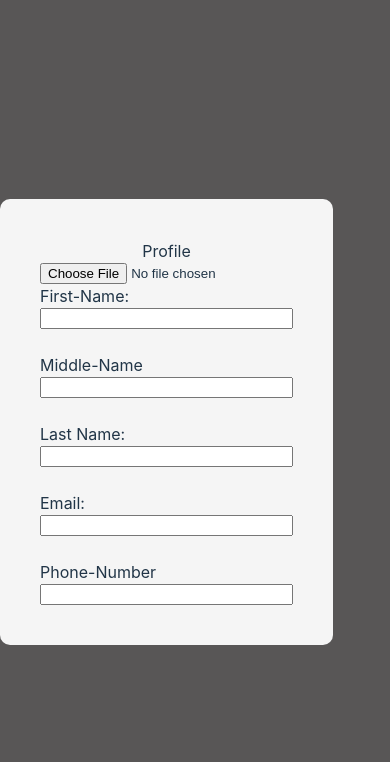
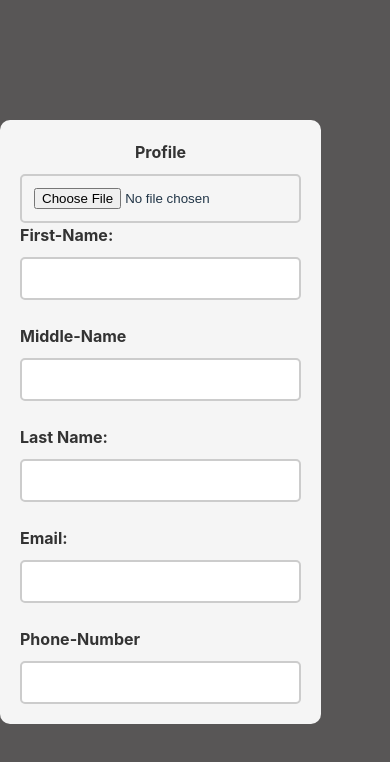
Before and after one commit to kubsamelkamu/CVApp, a React (Vite) app: page / in a window 390 px wide. Shown: the top 762 px of the page. Built offline with nearby package versions, Linux system fonts and the light colour scheme.

Commit message:
responsive design style

```diff
--- a/src/Component/GeneralInfo.module.css
+++ b/src/Component/GeneralInfo.module.css
@@ -24,3 +24,32 @@
     width: 100%;
     max-width: 400px;
 }
+.label{
+    margin-bottom: 10px;
+    font-weight: bold;
+    color: #333;
+}
+
+.input{
+    padding: 12px;
+    border: 2px solid #ccc;
+    border-radius: 5px;
+}
+.input:hover{
+    border-color: #91c3f9;
+    box-shadow: 0px 2px 3px rgb(155, 242, 172);
+}
+
+/* Responsive Desgin Style */
+@media (max-width:786px) {
+    .generalInfoContainer{
+        padding:20px;
+    }
+    .profilePicture{
+        width: 150px;
+        height: 150px;
+    }
+    .inputContainer{
+        max-width: 300px;
+    }
+}
```
